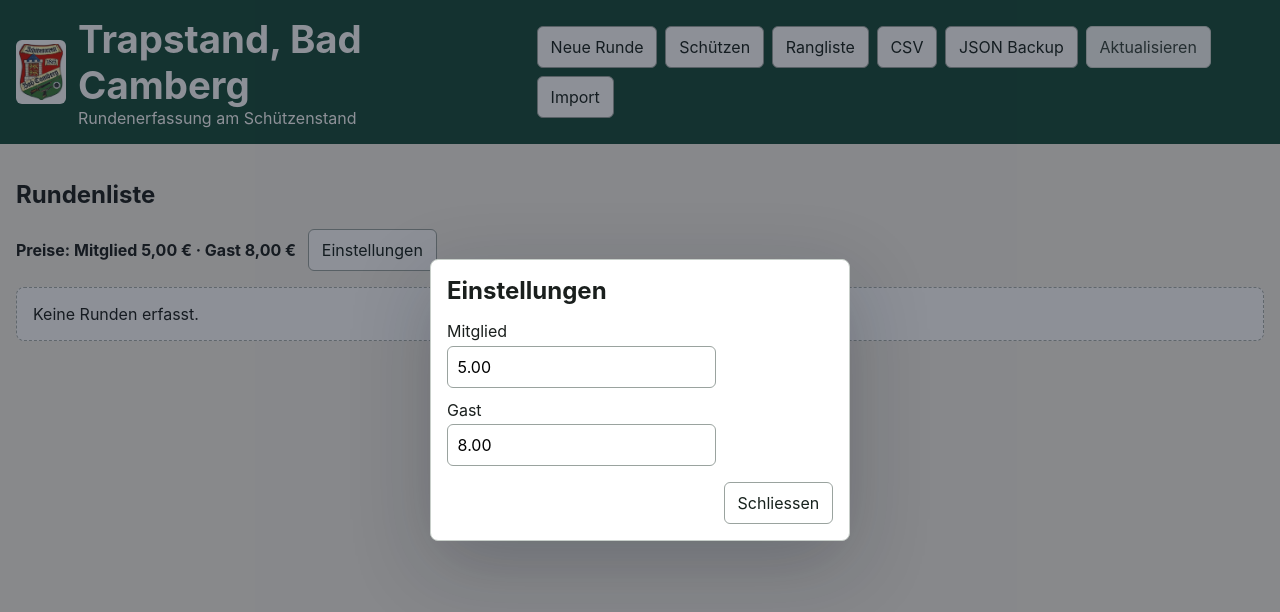
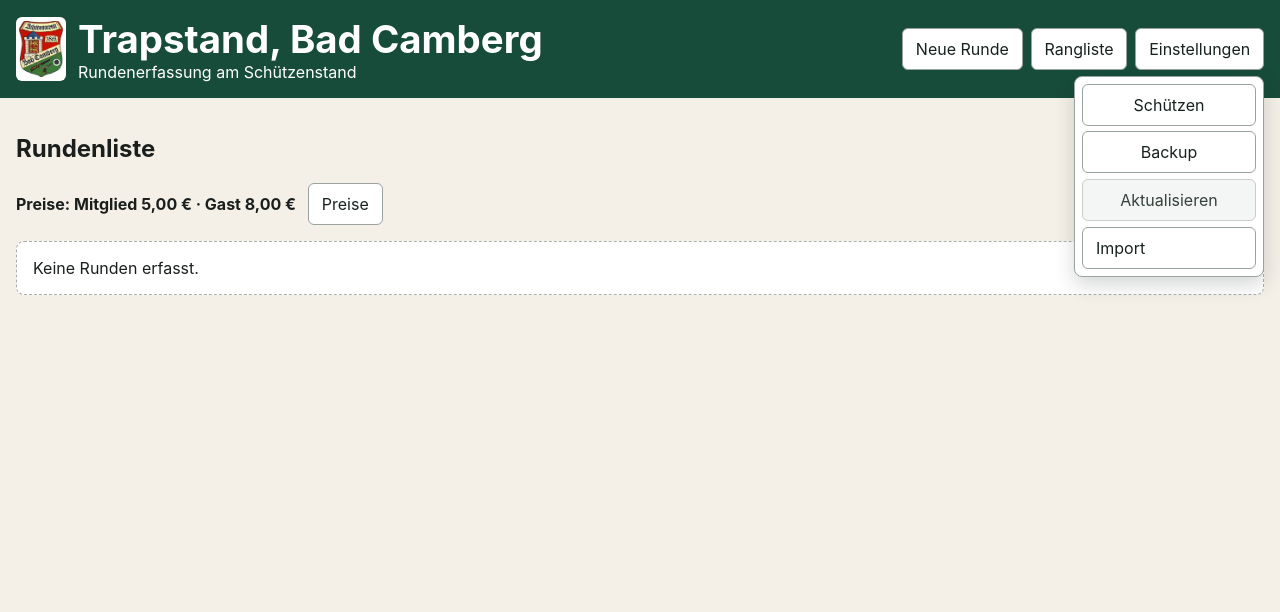
Before and after one commit to deicon/trapstand, a React (Vite) app: page / in a window 1280 px wide. Both pictures are taken after a click on the button "Einstellungen". Shown: the top 612 px of the page. Built offline with nearby package versions, Linux system fonts and the light colour scheme.

Commit message:
Tidy header actions and day CSV export

```diff
--- a/src/App.tsx
+++ b/src/App.tsx
@@ -36,6 +36,7 @@ export function App() {
   const [deleteCandidate, setDeleteCandidate] = useState<string | null>(null);
   const [printDay, setPrintDay] = useState<string | null>(null);
   const [paymentDay, setPaymentDay] = useState<string | null>(null);
+  const [showMainSettings, setShowMainSettings] = useState(false);
 
   const activeRunde = useMemo(() => runden.find((runde) => runde.id === activeId), [activeId, runden]);
 
@@ -95,9 +96,9 @@ export function App() {
     setPreise(next);
   }
 
-  async function exportCsv() {
-    const csv = exportRundenCsv(runden);
-    await downloadOrShare("trapstand-runden.csv", csv, "text/csv");
+  async function exportDayCsv(day: string) {
+    const csv = exportRundenCsv(sortRundenNewestFirst(runden.filter((runde) => dayKey(runde) === day)));
+    await downloadOrShare(`trapstand-${day}.csv`, csv, "text/csv");
     setMessage("CSV-Export vorbereitet.");
   }
 
@@ -172,7 +173,13 @@ export function App() {
   }
 
   if (view === "day-print" && printDay) {
-    return <PrintView runden={sortRundenNewestFirst(runden.filter((runde) => dayKey(runde) === printDay))} onBack={() => setView("list")} />;
+    return (
+      <PrintView
+        runden={sortRundenNewestFirst(runden.filter((runde) => dayKey(runde) === printDay))}
+        onBack={() => setView("list")}
+        onExportCsv={() => void exportDayCsv(printDay)}
+      />
+    );
   }
 
   if (view === "capture" && activeRunde) {
@@ -197,18 +204,63 @@ export function App() {
         </div>
         <div className="topbar-actions">
           <button onClick={createNewRunde}>Neue Runde</button>
-          <button onClick={() => {
-            setActiveId(null);
-            setView("schuetzen");
-          }}>Schützen</button>
-          {view === "list" && <button onClick={() => setView("rangliste")}>Rangliste</button>}
-          <button onClick={() => void exportCsv()}>CSV</button>
-          <button onClick={() => void exportBackup()}>JSON Backup</button>
-          {view === "list" && <button className="quiet-button" onClick={() => void handleAppRefresh()}>Aktualisieren</button>}
-          <label className="file-action">
-            Import
-            <input type="file" accept="application/json,.json" onChange={(event) => void importBackup(event.target.files?.[0])} />
-          </label>
+          <button
+            onClick={() => {
+              setActiveId(null);
+              setView("rangliste");
+            }}
+          >
+            Rangliste
+          </button>
+          <div className="settings-menu-wrap">
+            <button aria-expanded={showMainSettings} aria-haspopup="menu" onClick={() => setShowMainSettings((visible) => !visible)}>
+              Einstellungen
+            </button>
+            {showMainSettings && (
+              <div className="settings-menu" role="menu">
+                <button
+                  role="menuitem"
+                  onClick={() => {
+                    setShowMainSettings(false);
+                    setActiveId(null);
+                    setView("schuetzen");
+                  }}
+                >
+                  Schützen
+                </button>
+                <button
+                  role="menuitem"
+                  onClick={() => {
+                    setShowMainSettings(false);
+                    void exportBackup();
+                  }}
+                >
+                  Backup
+                </button>
+                <button
+                  role="menuitem"
+                  className="quiet-button"
+                  onClick={() => {
+                    setShowMainSettings(false);
+                    void handleAppRefresh();
+                  }}
+                >
+                  Aktualisieren
+                </button>
+                <label className="file-action settings-file-action" role="menuitem">
+                  Import
+                  <input
+                    type="file"
+                    accept="application/json,.json"
+                    onChange={(event) => {
+                      setShowMainSettings(false);
+                      void importBackup(event.target.files?.[0]);
+                    }}
+                  />
+                </label>
+              </div>
+            )}
+          </div>
         </div>
       </header>
 
@@ -351,7 +403,7 @@ function RundenListe({ runden, preise, deleteCandidate, onOpen, onAskDelete, onC
       <h2>Rundenliste</h2>
       <div className="settings-strip">
         <span>Preise: Mitglied {formatMoney(preise.mitgliedCent)} · Gast {formatMoney(preise.gastCent)}</span>
-        <button onClick={() => setShowSettings(true)}>Einstellungen</button>
+        <button onClick={() => setShowSettings(true)}>Preise</button>
       </div>
       {showSettings && (
         <SettingsDialog
@@ -1568,7 +1620,7 @@ function sequenceIndex(taube: number, schuetzeIndex: number, rotteSize: number):
   return (taube - 1) * rotteSize + schuetzeIndex;
 }
 
-function PrintView({ runden, onBack }: { runden: Runde[]; onBack: () => void }) {
+function PrintView({ runden, onBack, onExportCsv }: { runden: Runde[]; onBack: () => void; onExportCsv?: () => void }) {
   const [mode, setMode] = useState<PrintMode>("einzelergebnisse");
   const totalRundengeld = sumRundengeld(runden);
 
@@ -1578,6 +1630,7 @@ function PrintView({ runden, onBack }: { runden: Runde[]; onBack: () => void })
         <button onClick={onBack}>Zurueck</button>
         <button aria-pressed={mode === "einzelergebnisse"} onClick={() => setMode("einzelergebnisse")}>Einzelergebnisse</button>
         <button aria-pressed={mode === "zusammenfassung"} onClick={() => setMode("zusammenfassung")}>Zusammenfassung</button>
+        {onExportCsv && <button onClick={onExportCsv}>CSV</button>}
         <button onClick={() => window.print()}>Drucken</button>
       </div>
       <h1>Druckansicht</h1>
--- a/src/storage/datenbestand.ts
+++ b/src/storage/datenbestand.ts
@@ -1,5 +1,5 @@
 import type { Datenbestand, GespeicherterSchuetze, Runde, RundenPreise } from "../domain/model";
-import { DEFAULT_PREISE } from "../domain/runden";
+import { DEFAULT_PREISE, isVollstaendigeRunde } from "../domain/runden";
 
 export class LocalDatenbestand {
   constructor(private readonly key = "trapstand:datenbestand") {}
@@ -74,7 +74,11 @@ export class LocalDatenbestand {
         ? datenbestand.runden.map((existing) => (existing.id === runde.id ? runde : existing))
         : [...datenbestand.runden, runde];
 
-    this.write({ ...datenbestand, runden, schuetzen: upsertSchuetzen(datenbestand.schuetzen ?? [], runde) });
+    this.write({
+      ...datenbestand,
+      runden,
+      schuetzen: shouldSyncSchuetzen(runde) ? upsertSchuetzen(datenbestand.schuetzen ?? [], runde) : (datenbestand.schuetzen ?? [])
+    });
   }
 
   delete(id: string): void {
@@ -138,6 +142,10 @@ function isPreise(value: unknown): value is RundenPreise {
     typeof (value as RundenPreise).mitgliedCent === "number" &&
     typeof (value as RundenPreise).gastCent === "number"
   );
+}
+
+function shouldSyncSchuetzen(runde: Runde): boolean {
+  return runde.gesperrt === true || isVollstaendigeRunde(runde);
 }
 
 function normalizeSchuetzen(value: unknown, runden: Runde[]): GespeicherterSchuetze[] {
--- a/src/styles.css
+++ b/src/styles.css
@@ -96,6 +96,35 @@ input {
   display: flex;
   flex-wrap: wrap;
   gap: 0.5rem;
+}
+
+.settings-menu-wrap {
+  position: relative;
+}
+
+.settings-menu {
+  background: #ffffff;
+  border: 1px solid #9aa39f;
+  border-radius: 8px;
+  box-shadow: 0 8px 20px rgba(23, 34, 29, 0.18);
+  display: grid;
+  gap: 0.35rem;
+  min-width: 190px;
+  padding: 0.45rem;
+  position: absolute;
+  right: 0;
+  top: calc(100% + 0.35rem);
+  z-index: 20;
+}
+
+.settings-menu button,
+.settings-file-action {
+  justify-content: flex-start;
+  width: 100%;
+}
+
+.settings-file-action {
+  min-height: 42px;
 }
 
 .file-action {
```
Also changed, not shown: 2 other files (tests, documents, lock files or other folders).
